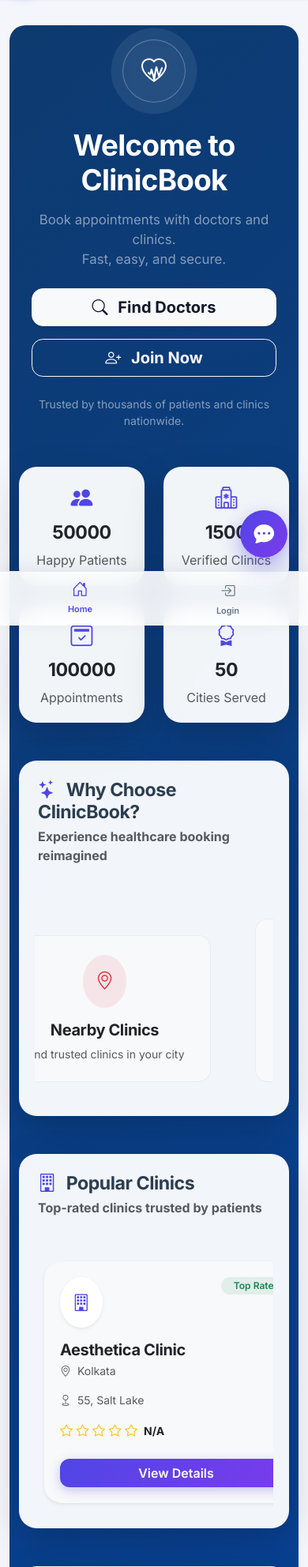
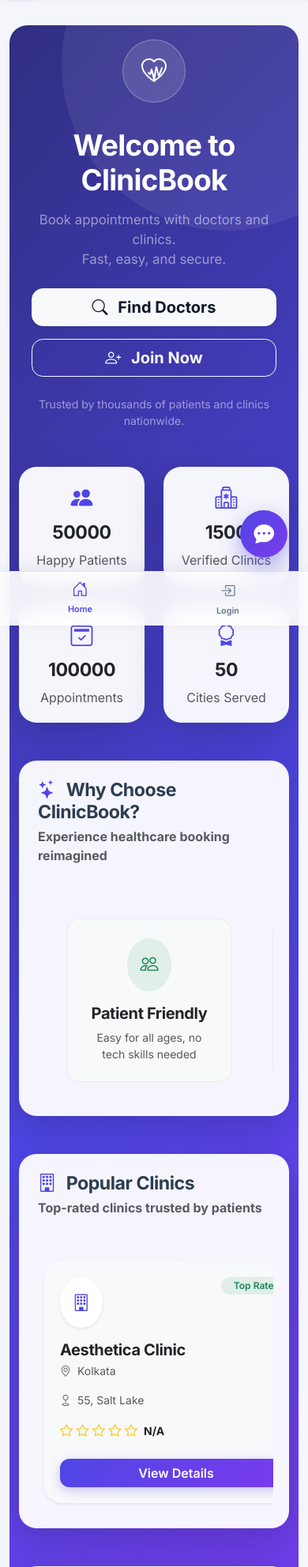
Before and after one commit to Mfaj-cod/ClinicBook, a Flask app: page / in a window 390 px wide. Shown: the part 52-2036 px from the top of the page at 79% size. Run offline with Flask 3, Linux system fonts and the light colour scheme; data comes from the database, SQL or seed files in the repository.

Commit message:
Refine clinic homepage hero with responsive styling and dashboard CTA
Replaces inline hero styling and ripple animation with reusable classes, adds a heart-pulse icon, and presents a clearer doctor dashboard call-to-action.

```diff
--- a/templates/home.html
+++ b/templates/home.html
@@ -1,43 +1,12 @@
 {% extends 'base.html' %}
 {% block content %}
 
-<div class="min-vh-100" style="background: linear-gradient(135deg, #0d3a6f 0%, #084298 100%); border-radius: 20px;">
+<div class="hero-panel min-vh-100">
 
   <div class="container py-5">
 
     <div class="row justify-content-center text-center mb-5">
       <div class="col-lg-10">
-        <style>
-          /* 1. The Expanding Ring Animation (Ripple) */
-          @keyframes ripple-effect {
-            0% {
-              box-shadow: 0 0 0 0 rgba(255, 255, 255, 0.3);
-            }
-            70% {
-              box-shadow: 0 0 0 20px rgba(255, 255, 255, 0); /* Expands to 20px and fades out */
-            }
-            100% {
-              box-shadow: 0 0 0 0 rgba(255, 255, 255, 0);
-            }
-          }
-
-          /* 2. Gentle Floating Animation */
-          @keyframes float-gentle {
-            0%, 100% { transform: translateY(0); }
-            50% { transform: translateY(-10px); }
-          }
-
-          .glass-ring-icon {
-            /* Glassy background */
-            background: rgba(255, 255, 255, 0.1);
-            border: 1px solid rgba(255, 255, 255, 0.3);
-            backdrop-filter: blur(5px);
-
-            /* Animations */
-            animation: ripple-effect 2s infinite, float-gentle 4s ease-in-out infinite;
-          }
-        </style>
-
         <div class="d-inline-flex align-items-center justify-content-center rounded-circle p-4 mb-4 glass-ring-icon" style="width: 100px; height: 100px;">
             <svg xmlns="http://www.w3.org/2000/svg" width="40" height="40" fill="white" class="bi bi-heart-pulse" viewBox="0 0 16 16">
                 <path fill-rule="evenodd" d="m8 2.748-.717-.737C5.6.281 2.514.878 1.4 3.053c-.523 1.023-.641 2.5.314 4.385.92 1.815 2.834 3.989 6.286 6.357 3.452-2.368 5.365-4.542 6.286-6.357.955-1.886.838-3.362.314-4.385C13.486.878 10.4.28 8.717 2.01L8 2.748ZM8 15C-7.333 4.868 3.279-3.04 7.824 1.143c.06.055.119.112.176.171a3.12 3.12 0 0 1 .176-.17C12.72-3.042 23.333 4.867 8 15Z"/>
@@ -205,7 +174,7 @@
                     </span>
                   </div>
 
-                  <a href="{{ url_for('clinic_detail', clinic_id=clinic.id) }}" class="btn btn-primary w-100" style="background: linear-gradient(135deg, #0d3a6f 0%, #084298 100%); border: none;">
+                  <a href="{{ url_for('clinic_detail', clinic_id=clinic.id) }}" class="btn btn-primary w-100">
                     View Details
                   </a>
                 </div>
@@ -230,7 +199,7 @@
               <a href="{{ url_for('register_doctor') }}" class="btn btn-outline-primary btn-lg px-4">
                 <i class="bi bi-briefcase-medical me-2"></i> Register as Doctor
               </a>
-              <a href="{{ url_for('register') }}" class="btn btn-primary btn-lg px-4 text-white" style="background: linear-gradient(135deg, #0d3a6f 0%, #084298 100%); border: none;">
+              <a href="{{ url_for('register') }}" class="btn btn-primary btn-lg px-4">
                 <i class="bi bi-person-plus me-2"></i> Register as Patient
               </a>
             </div>
@@ -242,43 +211,6 @@
 
   </div>
 </div>
-
-<style>
-.hover-lift {
-  transition: transform 0.3s ease, box-shadow 0.3s ease;
-}
-.hover-lift:hover {
-  transform: translateY(-5px);
-  box-shadow: 0 10px 20px rgba(0,0,0,0.1) !important;
-}
-
-/* Feature Carousel Animation */
-.features-carousel {
-  overflow: hidden;
-  white-space: nowrap;
-  position: relative;
-}
-.carousel-track {
-  display: inline-block;
-  animation: scroll 30s linear infinite;
-}
-.carousel-slide {
-  display: inline-block;
-  width: 300px;
-  white-space: normal; /* Allow text wrapping inside card */
-}
-
-@keyframes scroll {
-  0% { transform: translateX(0); }
-  100% { transform: translateX(calc(-300px * {{ features|length }})); }
-}
-
-/* Slider Overrides */
-.slider-container {
-  display: flex;
-  transition: transform 0.5s ease-in-out;
-}
-</style>
 
 <script>
 document.addEventListener('DOMContentLoaded', function() {
```
